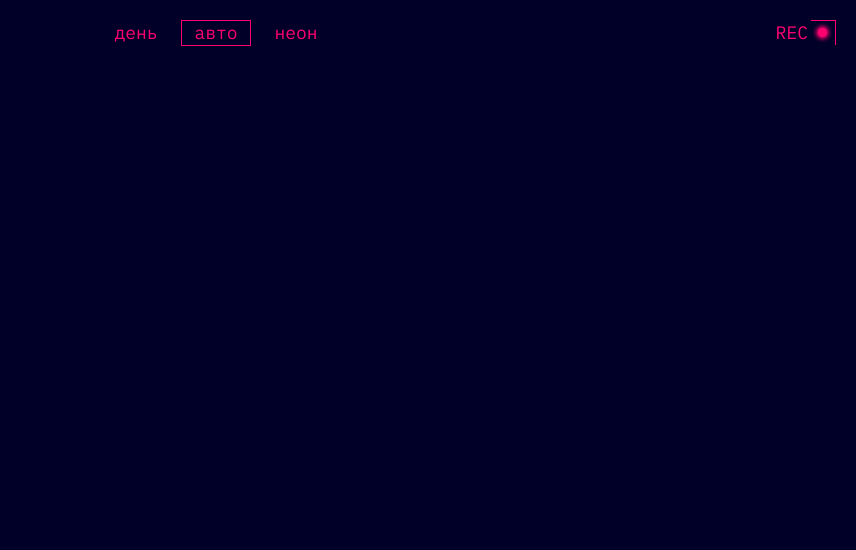
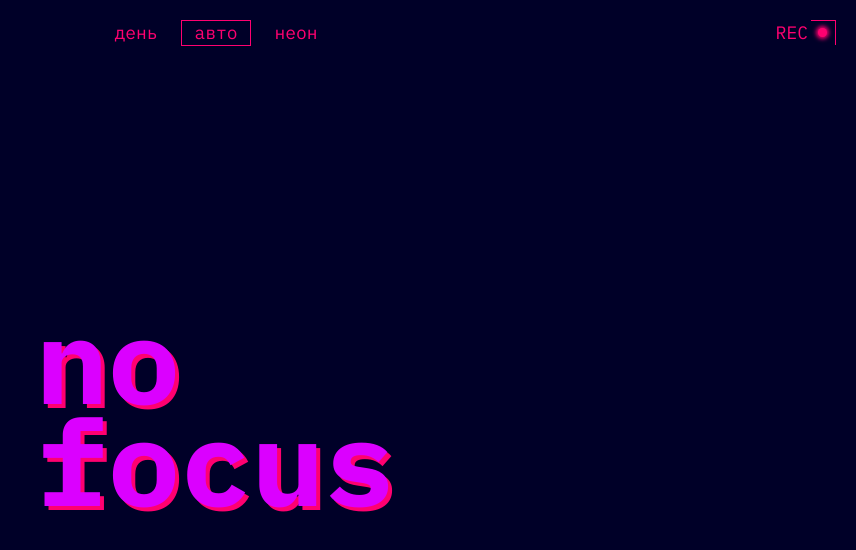
Before and after one commit to niurkin/slozhno-sosredotochitsya, a website: page index.html in a window 1280 px wide. Shown: the top 550 px of the page, without its empty margins (424-1280 px from the left). Drawn offline with Linux system fonts and the light colour scheme.

Commit message:
Сделан заголовок страницы

```diff
--- a/index.html
+++ b/index.html
@@ -45,6 +45,7 @@
           </li>
         </ul>
       </nav>
+      <h1 class="page-title"><span class="page-title__word">No</span> <span class="page-title__word">focus</span></h1>
     </header>
     <script src="./scripts/script.js"></script>
   </body>
--- a/styles/style.css
+++ b/styles/style.css
@@ -105,6 +105,19 @@
   border: 1px solid var(--secondary-color);
 }
 
+.page-title {
+  place-self: center;
+  display: flex;
+  flex-direction: column;
+  line-height: 0.82em;
+  text-transform: lowercase;
+  font-weight: bold;
+  row-gap: 0.2rem;
+  font-size: var(--page-title-font-size);
+  color: var(--page-title-color);
+  text-shadow: var(--page-title-shadow-offset) var(--accent-color);
+}
+
 @media (width >= 1000px) {
   .header__theme-menu {
     justify-self: center;
```
